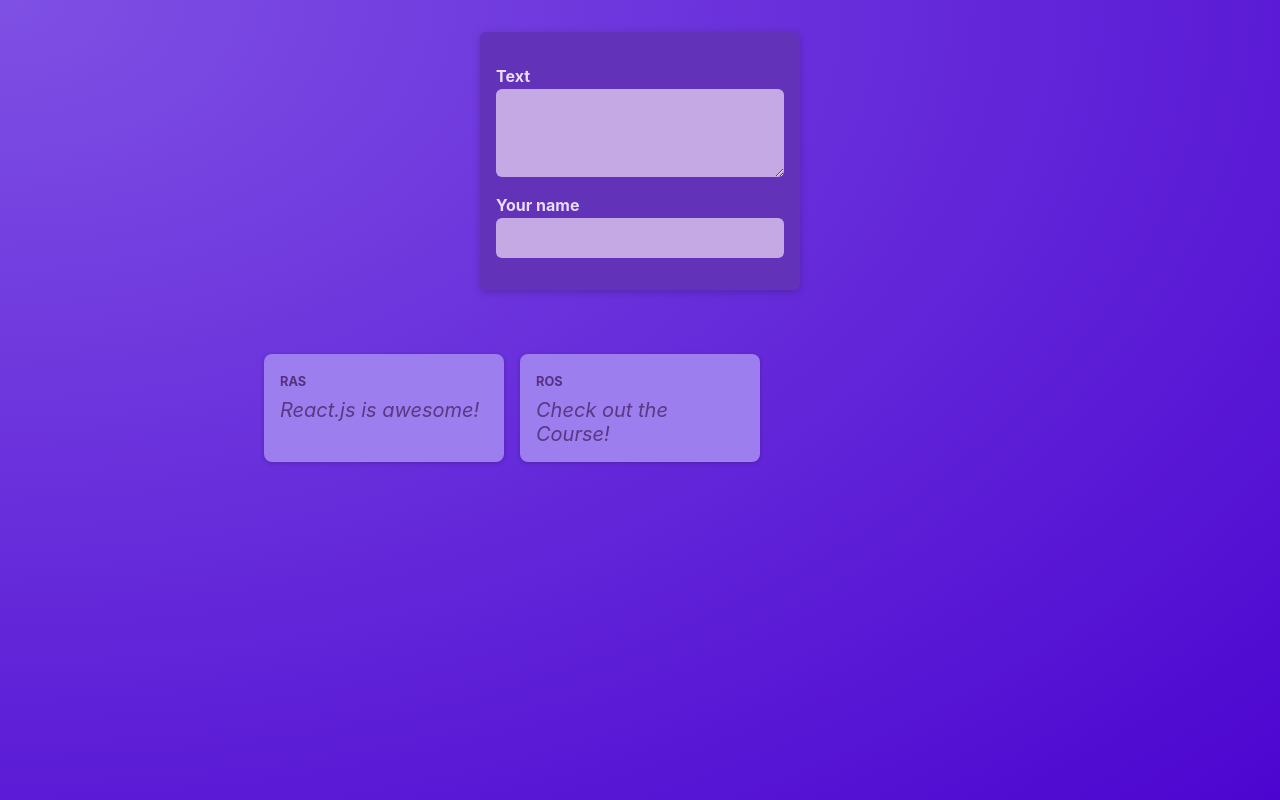
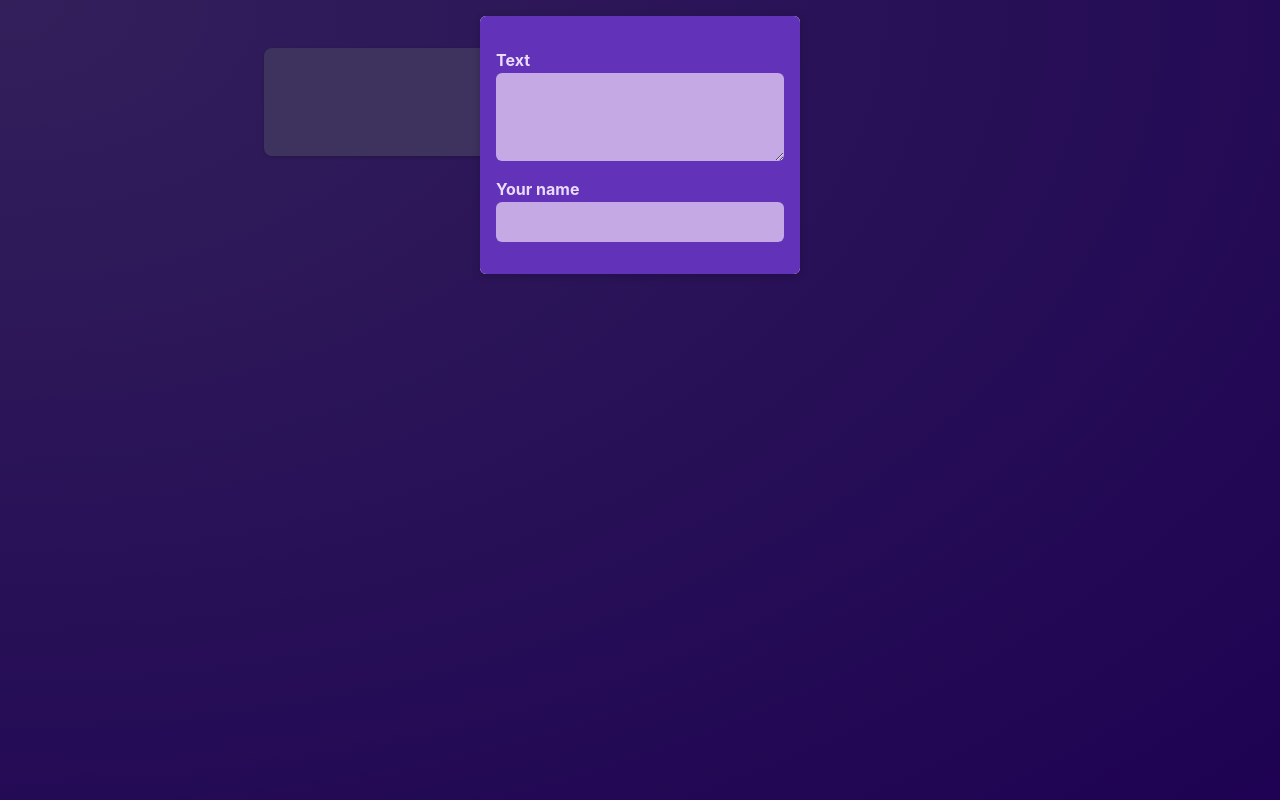
Before and after one commit to ras-24/react-poster, a React (Vite) app: page / in a window 1280 px wide. Built offline with nearby package versions, Linux system fonts and the light colour scheme.

Commit message:
Adding Modal Component

```diff
--- /dev/null
+++ b/src/components/Modal.jsx
@@ -0,0 +1,13 @@
+/* eslint-disable react/prop-types */
+import classes from "./Modal.module.css";
+
+function Modal({ children }) {
+  return (
+    <>
+      <div className={classes.backdrop} />
+      <dialog open className={classes.modal}>{children}</dialog>
+    </>
+  );
+}
+
+export default Modal;
--- /dev/null
+++ b/src/components/Modal.module.css
@@ -0,0 +1,18 @@
+.backdrop {
+  position: fixed;
+  top: 0;
+  left: 0;
+  width: 100%;
+  height: 100vh;
+  background-color: rgba(0, 0, 0, 0.6);
+  z-index: 1;
+}
+
+.modal {
+  border: none;
+  border-radius: 6px;
+  box-shadow: 0 2px 8px rgba(0, 0, 0, 0.2);
+  padding: 0;
+  overflow: hidden;
+  z-index: 1;
+}
--- a/src/components/NewPost.jsx
+++ b/src/components/NewPost.jsx
@@ -1,15 +1,16 @@
+/* eslint-disable react/prop-types */
 import classes from './NewPost.module.css';
 
-function NewPost() {
+function NewPost(props) {
   return (
     <form className={classes.form}>
       <p>
         <label htmlFor="body">Text</label>
-        <textarea id="body" required rows={3} />
+        <textarea id="body" required rows={3} onChange={props.onBodyChange}/>
       </p>
       <p>
         <label htmlFor="name">Your name</label>
-        <input type="text" id="name" required />
+        <input type="text" id="name" required onChange={props.onAuthorChange} />
       </p>
     </form>
   );
--- a/src/components/NewPost.module.css
+++ b/src/components/NewPost.module.css
@@ -2,9 +2,6 @@
   background-color: #6233b9;
   padding: 1rem;
   width: 20rem;
-  margin: 2rem auto;
-  border-radius: 6px;
-  box-shadow: 0 2px 8px rgba(0, 0, 0, 0.2);
 }
 
 .form label {
--- a/src/components/Post.jsx
+++ b/src/components/Post.jsx
@@ -1,11 +1,11 @@
 /* eslint-disable react/prop-types */
 import classes from './Post.module.css';
 
-function Post(props) {
+function Post({ author, body }) {
   return (
     <li className={classes.post}>
-      <p className={classes.author}>{props.author}</p>
-      <p className={classes.text}>{props.body}</p>
+      <p className={classes.author}>{author}</p>
+      <p className={classes.text}>{body}</p>
     </li>
   );
 }
--- a/src/components/PostsList.jsx
+++ b/src/components/PostsList.jsx
@@ -1,15 +1,33 @@
-import Post from './Post';
-import NewPost from './NewPost';
-import classes from './PostsList.module.css';
+import { useState } from "react";
+import Post from "./Post";
+import NewPost from "./NewPost";
+import Modal from './Modal';
+import classes from "./PostsList.module.css";
 
 function PostsList() {
+  const [enteredBody, setEnteredBody] = useState("");
+  const [enteredAuthor, setEnteredAuthor] = useState("");
+
+  function bodyChangeHandler(event) {
+    setEnteredBody(event.target.value);
+  }
+
+  function authorChangeHandler(event) {
+    setEnteredAuthor(event.target.value);
+  }
+
   return (
     <>
-    <NewPost />
-    <ul className={classes.posts}>
-      <Post author="Ras" body="React.js is awesome!" />
-      <Post author="Ros" body="Check out the Course!" />
-    </ul>
+      <Modal>
+        <NewPost
+          onBodyChange={bodyChangeHandler}
+          onAuthorChange={authorChangeHandler}
+        />
+      </Modal>
+      <ul className={classes.posts}>
+        <Post author={enteredAuthor} body={enteredBody} />
+        <Post author="Ros" body="Check out the Course!" />
+      </ul>
     </>
   );
 }
```
